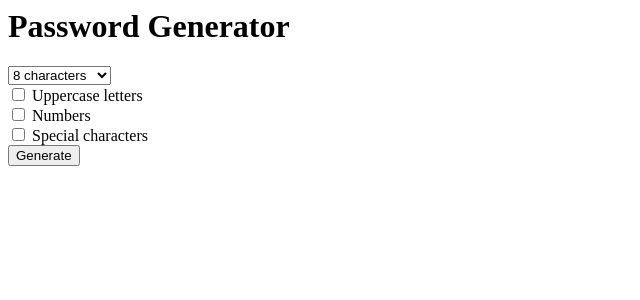
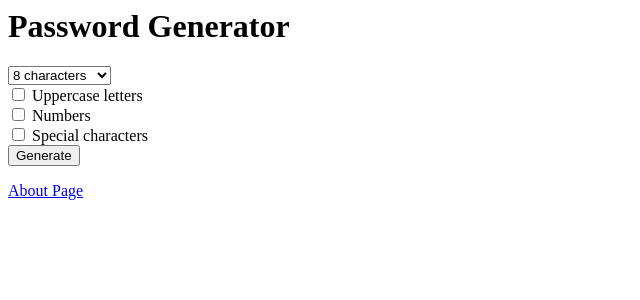
Before and after one commit to piotrPeplinski/genWithGit, a Django app: page / in a window 1280 px wide. Shown: the top 300 px of the page, without its empty margins (0-640 px from the left). Run offline with Django 3.2, Linux system fonts and the light colour scheme.

Commit message:
Added HREFS to move thru pages

```diff
--- a/genWithGit/urls.py
+++ b/genWithGit/urls.py
@@ -19,5 +19,6 @@ from generator import views
 
 urlpatterns = [
     path("", views.home, name="home"),
-    path("generatedPassword", views.password, name="password")
+    path("generatedPassword", views.password, name="password"),
+    path("aboutPage", views.about, name="about")
 ]
--- /dev/null
+++ b/generator/templates/generator/about.html
@@ -0,0 +1,4 @@
+<h3>Created by:</h3>
+Piotr Pepliński
+<br>
+<a href={% url 'home' %}>Home</a>
--- a/generator/templates/generator/generatedPassword.html
+++ b/generator/templates/generator/generatedPassword.html
@@ -1,3 +1,8 @@
 <h3>Your password: </h3>
 <br>
 {{password}}
+<br>
+<br>
+<a href={% url 'about' %}>About Page</a>
+<br>
+<a href={% url 'home' %}>Home</a>
--- a/generator/templates/generator/home.html
+++ b/generator/templates/generator/home.html
@@ -19,3 +19,4 @@
     <br>
     <input type="submit" value="Generate">
 </form>
+<a href={% url 'about' %}>About Page</a>
--- a/generator/views.py
+++ b/generator/views.py
@@ -31,3 +31,6 @@ def password(request):
         myPassword += random.choice(list(characters))
 
     return render(request, 'generator/generatedPassword.html', {'password': myPassword})
+
+def about(request):
+    return render(request,'generator/about.html')
```
